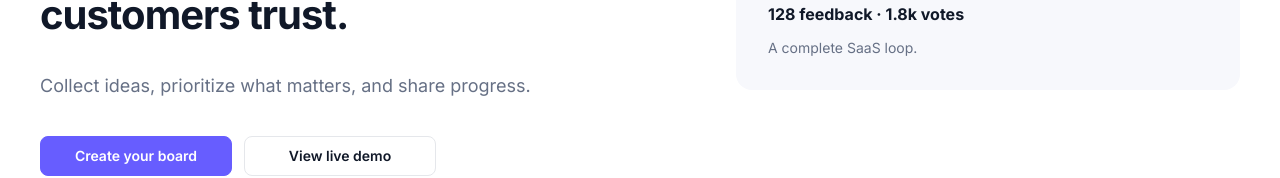
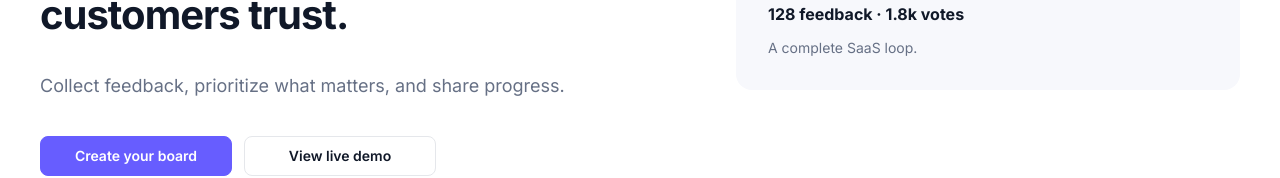
Before and after one commit to peg600/FeedbackFlow-Demo, a Next.js app: page / in a window 1280 px wide. Shown: the part 408-586 px from the top of the page. Built offline with nearby package versions, Linux system fonts and the light colour scheme.

Commit message:
fix(copy): use feedback terminology

```diff
--- a/src/app/(marketing)/page.tsx
+++ b/src/app/(marketing)/page.tsx
@@ -10,7 +10,7 @@ import { cn } from "@/lib/utils";
 export const metadata: Metadata = {
   title: "FeedbackFlow | Turn feedback into a trusted roadmap",
   description:
-    "Collect customer ideas, prioritize what matters, and share product progress with FeedbackFlow.",
+    "Collect customer feedback, prioritize what matters, and share product progress with FeedbackFlow.",
 };
 
 export default function HomePage() {
@@ -90,7 +90,7 @@ export default function HomePage() {
             Turn feedback into a roadmap customers trust.
           </h1>
           <p className="mt-8 max-w-xl text-base leading-7 text-muted-foreground md:text-lg">
-            Collect ideas, prioritize what matters, and share progress.
+            Collect feedback, prioritize what matters, and share progress.
           </p>
 
           <div className="mt-9 flex flex-col gap-3 sm:flex-row">
--- a/src/app/dashboard/page.tsx
+++ b/src/app/dashboard/page.tsx
@@ -76,7 +76,7 @@ export default async function DashboardPage({ searchParams }: DashboardPageProps
         {data.items.length ? <>
           <div className="mt-4 flex flex-col gap-3 md:hidden">{data.items.map((item) => <article className="ui-card p-4" key={item.id}><StatusSelect feedbackId={item.id} initialStatus={item.status} key={item.status} /><h3 className="mt-3 text-sm font-bold">{item.title}</h3><p className="mt-1 text-[11px] text-muted-foreground">{item.voteCount} votes · Updated {formatUpdatedAt(item.updatedAt)}</p></article>)}</div>
           <div className="ui-table-container mt-4 hidden md:block"><table className="ui-table"><thead><tr><th>Feedback</th><th className="ui-table-cell-center w-36">Status</th><th className="ui-table-cell-center w-20">Votes</th><th className="ui-table-optional ui-table-cell-center w-24">Visibility</th><th className="ui-table-optional ui-table-cell-end w-28">Updated</th></tr></thead><tbody>{data.items.map((item) => <tr key={item.id}><td className="min-w-0"><p className="font-semibold text-foreground">{item.title}</p><p className="mt-0.5 text-[10px] text-muted-foreground">By {item.authorName} · {formatUpdatedAt(item.updatedAt)}</p></td><td className="ui-table-cell-center"><StatusSelect feedbackId={item.id} initialStatus={item.status} key={item.status} /></td><td className="ui-table-cell-center font-bold">{item.voteCount}</td><td className="ui-table-optional ui-table-cell-center text-text">{item.isPublic ? "Public" : "Hidden"}</td><td className="ui-table-optional ui-table-cell-end text-muted-foreground">{formatUpdatedAt(item.updatedAt)}</td></tr>)}</tbody></table></div>
-        </> : <div className="mt-5 rounded-surface border border-dashed border-border p-8 text-center"><h3 className="font-bold">{noResults ? "No feedback matches these filters" : "No feedback yet"}</h3><p className="mt-2 text-sm text-muted-foreground">{noResults ? "Try another search or status." : "Share the public board to start collecting ideas."}</p>{noResults ? <Link className="mt-4 inline-block text-sm font-semibold text-primary" href="/dashboard">Clear filters</Link> : null}</div>}
+        </> : <div className="mt-5 rounded-surface border border-dashed border-border p-8 text-center"><h3 className="font-bold">{noResults ? "No feedback matches these filters" : "No feedback yet"}</h3><p className="mt-2 text-sm text-muted-foreground">{noResults ? "Try another search or status." : "Share the public board to start collecting feedback."}</p>{noResults ? <Link className="mt-4 inline-block text-sm font-semibold text-primary" href="/dashboard">Clear filters</Link> : null}</div>}
         <footer className="mt-4 flex items-center justify-between gap-3 text-[11px] text-muted-foreground"><p>Showing {firstItem}–{lastItem} of {pagination.filteredCount}</p><div className="flex gap-2">{pagination.page > 1 ? <Link className={buttonVariants({ size: "small", variant: "secondary" })} href={pageHref(params, pagination.page - 1)}>Previous</Link> : <span aria-disabled="true" className={cn(buttonVariants({ size: "small", variant: "secondary" }), "pointer-events-none opacity-50")}>Previous</span>}{pagination.page < pagination.totalPages ? <Link className={buttonVariants({ size: "small", variant: "secondary" })} href={pageHref(params, pagination.page + 1)}>Next</Link> : <span aria-disabled="true" className={cn(buttonVariants({ size: "small", variant: "secondary" }), "pointer-events-none opacity-50")}>Next</span>}</div></footer>
       </section>
     </main>
--- a/src/app/layout.tsx
+++ b/src/app/layout.tsx
@@ -10,7 +10,7 @@ const inter = Inter({
 export const metadata: Metadata = {
   title: "FeedbackFlow",
   description:
-    "Collect customer ideas, prioritize what matters, and share product progress.",
+    "Collect customer feedback, prioritize what matters, and share product progress.",
 };
 
 export default function RootLayout({
```
